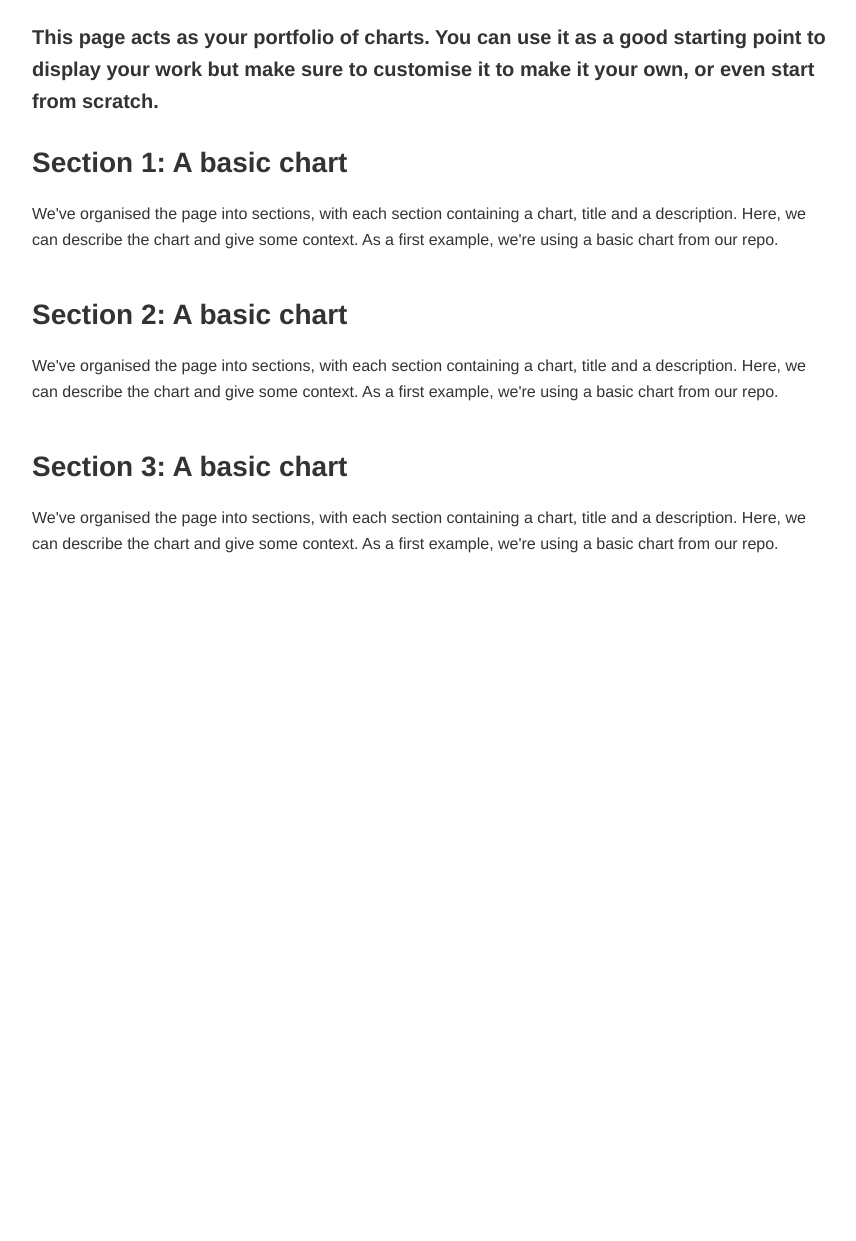
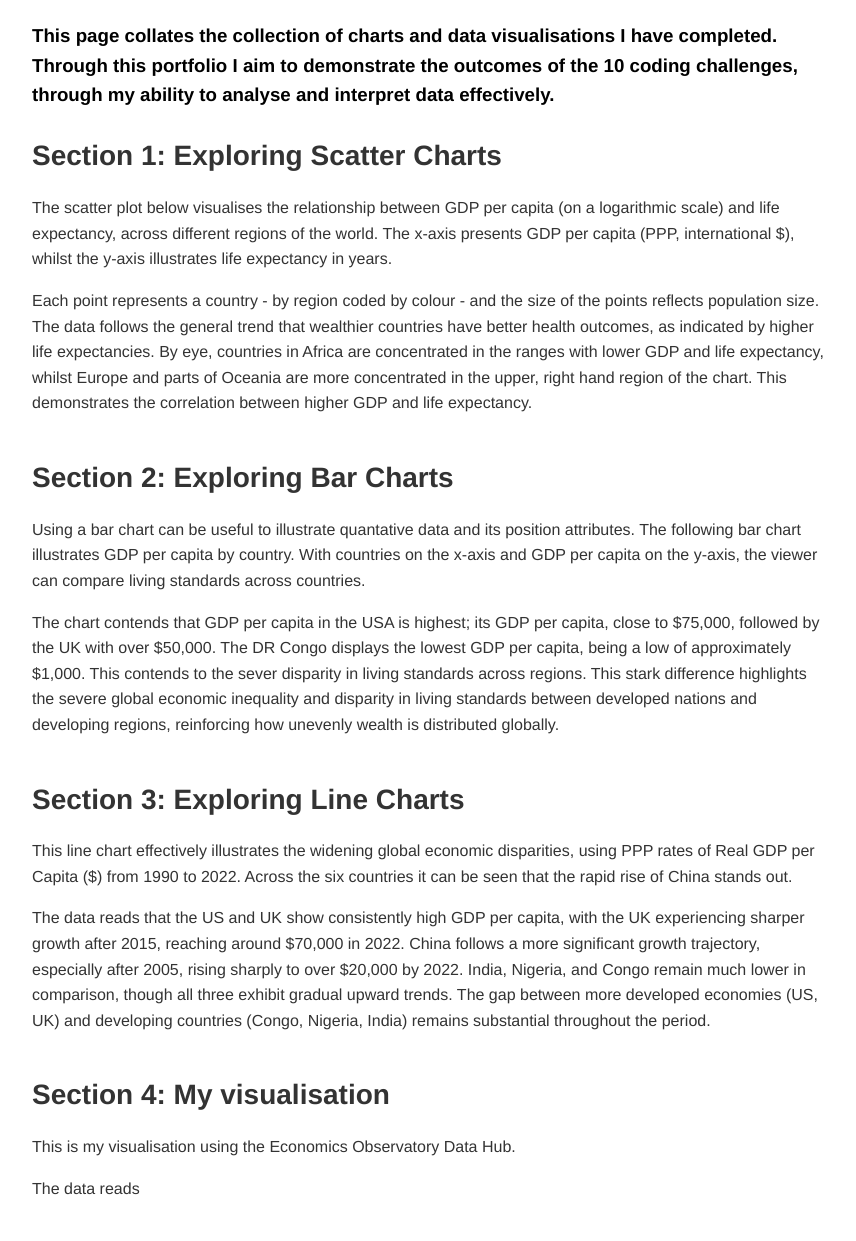
Before and after one commit to miswilson/miswilson.github.io, a plain HTML site: page index.html in a window 1280 px wide. Shown: the part 177-1418 px from the top of the page, without its empty margins (208-1064 px from the left). Before the commit the page ends 800 px from the top, so only its background shows below. Drawn offline with Linux system fonts and the light colour scheme; a script that the page names is missing.

Commit message:
Add files via upload

```diff
--- a/index.html
+++ b/index.html
@@ -42,7 +42,7 @@
 
 <body>
 <!-- The body tag contains the elements that visitors to our page will see. -->
-    <h1 class="big" style="margin-bottom: 0px;"> <!-- We have added a class to the header called "big" which we can use to style it in the CSS -->
+    <h1 class="big" style="margin-bottom: 0px; color: rgb(0, 0, 0)"> <!-- We have added a class to the header called "big" which we can use to style it in the CSS -->
         <!-- This is a header, it is the largest text on the page -->
         Mia Wilson
     </h1>
@@ -51,42 +51,58 @@
         Mia Wilson | <a href="https://www.linkedin.com/in/mia-wilson-950990206/">LinkedIn</a> | <a
             href="https://github.com/miswilson/miswilson.github.io">GitHub</a>
     </p>
-    <h3 class="small"> <!-- We have added a class to the header called "small" which we can use to style it in the CSS -->
-        This page acts as your portfolio of charts. You can use it as a good starting point to display your work but make sure to customise it to make it your own, or even start from scratch.
+    <h3 class="chart-description"; style="margin-bottom: 0px; color: rgb(0, 0, 0)"> <!-- We have added a class to the header called "small" which we can use to style it in the CSS -->
+        This page collates the collection of charts and data visualisations I have completed. Through this portfolio I aim to demonstrate the outcomes of the 10 coding challenges, through my ability to analyse and interpret data effectively.
     </h3>
 
     <!-- We're organising the page into sections, with each section containing a chart, title and a description -->
     <section>
         <div class="chart-description">
-            <h2>Section 1: A basic chart</h2>
+            <h2>Section 1: Exploring Scatter Charts</h2>
             <p> <!-- This is a paragraph, it's the main way to display text on a web page -->
-                We've organised the page into sections, with each section containing a chart, title and a description. Here, we can describe the chart and give some context.
-                As a first example, we're using a basic chart from our repo.
+                The scatter plot below visualises the relationship between GDP per capita (on a logarithmic scale) and life expectancy, across different regions of the world. The x-axis presents GDP per capita (PPP, international $), whilst the y-axis illustrates life expectancy in years.
             </p>
         </div>
         <figure id="Location1"></figure> <!-- we give it an id so we can put a vega-lite graph here with VegaEmbed -->
+        <p> <!-- This is a paragraph, it's the main way to display text on a web page -->
+            Each point represents a country - by region coded by colour - and the size of the points reflects population size. The data follows the general trend that wealthier countries have better health outcomes, as indicated by higher life expectancies. By eye, countries in Africa are concentrated in the ranges with lower GDP and life expectancy, whilst Europe and parts of Oceania are more concentrated in the upper, right hand region of the chart. This demonstrates the correlation between higher GDP and life expectancy.      </p>
     </section>
 
     <section>
         <div class="chart-description">
-            <h2>Section 2: A basic chart</h2>
+            <h2>Section 2: Exploring Bar Charts</h2>
             <p> <!-- This is a paragraph, it's the main way to display text on a web page -->
-                We've organised the page into sections, with each section containing a chart, title and a description. Here, we can describe the chart and give some context.
-                As a first example, we're using a basic chart from our repo.
+                Using a bar chart can be useful to illustrate quantative data and its position attributes. The following bar chart illustrates GDP per capita by country. With countries on the x-axis and GDP per capita on the y-axis, the viewer can compare living standards across countries.
             </p>
         </div>
         <figure id="Location2"></figure> <!-- we give it an id so we can put a vega-lite graph here with VegaEmbed -->
+        <p> <!-- This is a paragraph, it's the main way to display text on a web page -->
+            The chart contends that GDP per capita in the USA is highest; its GDP per capita, close to $75,000, followed by the UK with over $50,000. The DR Congo displays the lowest GDP per capita, being a low of approximately $1,000. This contends to the sever disparity in living standards across regions. This stark difference highlights the severe global economic inequality and disparity in living standards between developed nations and developing regions, reinforcing how unevenly wealth is distributed globally.       </p>
     </section>
 
     <section>
         <div class="chart-description">
-            <h2>Section 3: A basic chart</h2>
+            <h2>Section 3: Exploring Line Charts</h2>
             <p> <!-- This is a paragraph, it's the main way to display text on a web page -->
-                We've organised the page into sections, with each section containing a chart, title and a description. Here, we can describe the chart and give some context.
-                As a first example, we're using a basic chart from our repo.
+                This line chart effectively illustrates the widening global economic disparities, using PPP rates of Real GDP per Capita ($) from 1990 to 2022. Across the six countries it can be seen that the rapid rise of China stands out.
             </p>
         </div>
         <figure id="Location3"></figure> <!-- we give it an id so we can put a vega-lite graph here with VegaEmbed -->
+        <p> <!-- This is a paragraph, it's the main way to display text on a web page -->
+            The data reads that the US and UK show consistently high GDP per capita, with the UK experiencing sharper growth after 2015, reaching around $70,000 in 2022. China follows a more significant growth trajectory, especially after 2005, rising sharply to over $20,000 by 2022. India, Nigeria, and Congo remain much lower in comparison, though all three exhibit gradual upward trends. The gap between more developed economies (US, UK) and developing countries (Congo, Nigeria, India) remains substantial throughout the period.        </p>
+    </section>
+
+    <section>
+        <div class="chart-description">
+            <h2>Section 4: My visualisation</h2>
+            <p> <!-- This is a paragraph, it's the main way to display text on a web page -->
+                This is my visualisation using the Economics Observatory Data Hub.
+            </p>
+        </div>
+        <figure id="Location4"></figure> <!-- we give it an id so we can put a vega-lite graph here with VegaEmbed -->
+        <p> <!-- This is a paragraph, it's the main way to display text on a web page -->
+            The data reads
+                </p>
     </section>
 
     <!-- Do you want to add more sections? -->
@@ -101,12 +117,14 @@
 
         let figure_1_spec = "https://raw.githubusercontent.com/EconomicsObservatory/courses/main/2/s2_chart2.json"; // We're storing the URL of the graph we want to display in a variable
         let figure_2_spec = "wk1_chart1.json"; // We're storing the URL of the graph we want to display in a variable
-        let figure_3_spec = "wk1_chart2.json"
+        let figure_3_spec = "wk1_chart2.json";
+        let figure_4_spec = "week 2 chart.json"
         // You should have a spec for a graph in this same folder. Just specify its name here, e.g. let figure_1_spec = "chart1.json"
 
         vegaEmbed('#Location1', figure_1_spec) // We're using the vegaEmbed function to put a graph in the element with id figure_1
         vegaEmbed('#Location2', figure_2_spec)
         vegaEmbed('#Location3', figure_3_spec)
+        vegaEmbed('#Location4', figure_4_spec)
         // Do you want to add more graphs?
         // try defining a new variable for figure_3_spec, adding VegaEmbed for Location3, and adding a new section in the HTML
         // e.g.
```
Also changed, not shown: 1 other file.
